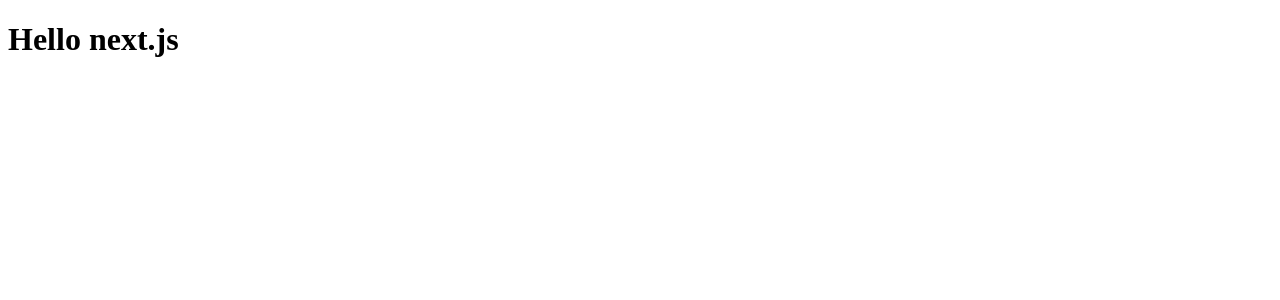
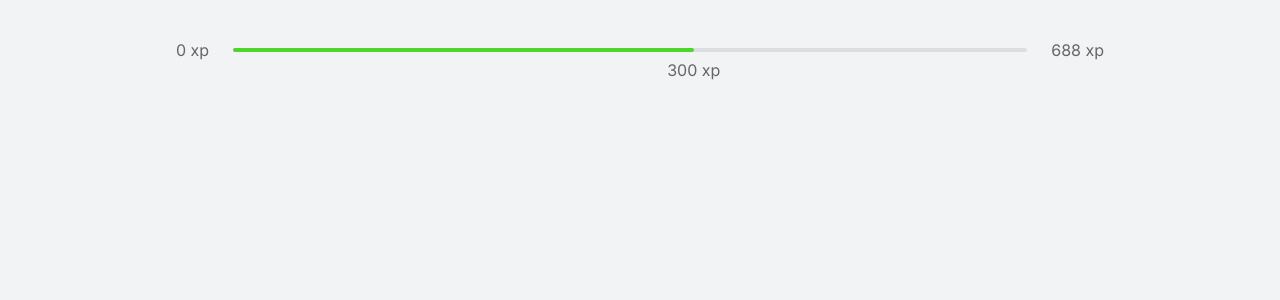
Before and after one commit to benmacario/app-moveit, a Next.js app: page / in a window 1280 px wide. Shown: the top 300 px of the page. Built offline with nearby package versions, Linux system fonts and the light colour scheme.

Commit message:
firt commit, create component ExperienceBar and styles

```diff
--- a/pages/index.tsx
+++ /dev/null
@@ -1,5 +0,0 @@
-export default function Home() {
-  return (
-    <h1>Hello next.js</h1>
-  )
-}
--- /dev/null
+++ b/src/components/ExperienceBar.tsx
@@ -0,0 +1,15 @@
+export function ExperienceBar() {
+  return (
+    <header className="experience-bar">
+      <span>0 xp</span>
+      <div>
+        <div style={{ width: '58%' }}/>
+        <span className="current-experience" style={{left: '58%'}}>
+          300 xp
+        </span>
+      </div>
+      <span>688 xp</span>
+
+    </header>
+  )
+}
--- a/pages/_app.tsx
+++ b/src/pages/_app.tsx
@@ -1,3 +1,5 @@
+import "../styles/global.css";
+
 function MyApp({ Component, pageProps }) {
   return <Component {...pageProps} />
 }
--- /dev/null
+++ b/src/pages/index.tsx
@@ -0,0 +1,14 @@
+import Head from "next/head";
+import { ExperienceBar } from "../components/ExperienceBar";
+
+export default function Home() {
+  return (
+    <div className="container">
+      <Head>
+        <link rel="preconnect" href="https://fonts.gstatic.com" />
+        <link href="https://fonts.googleapis.com/css2?family=Inter:wght@400;500;600&family=Rajdhani:wght@600&display=swap" rel="stylesheet" />
+      </Head>
+      <ExperienceBar />
+    </div>
+  )
+}
--- /dev/null
+++ b/src/styles/global.css
@@ -0,0 +1,92 @@
+* {
+  margin: 0;
+  padding: 0;
+  box-sizing: border-box;
+}
+
+:root {
+  --white: #fff;
+  --background: #f2f3f5;
+  --gray-line: #dcdde0;
+  --text: #666666;
+  --text-highlight: #b3b9ff;
+  --title: #2e384d;
+  --red: #e83f5b;
+  --green: #4cd62b;
+  --blue: #5965e0;
+  --blue-dark: #4953b8;
+  --blue-twitter: #2aa9e0;
+}
+
+@media (max-width: 1080px) {
+  html {
+    font-size: 93.75%;
+  }
+}
+
+@media (max-width: 720px) {
+  html {
+    font-size: 87.5%;
+  }
+}
+
+body {
+  background: var(--background);
+  color: var(--text);
+}
+
+body,
+input,
+textarea,
+button {
+  font: 400 1rem "inter", sans-serif;
+}
+
+button {
+  cursor: pointer;
+}
+
+a {
+  color: inherit;
+  text-decoration: none;
+}
+
+.container {
+  height: 100vh;
+  max-width: 992px;
+  margin: 0 auto;
+  padding: 2.5rem 2rem;
+
+  display: flex;
+  flex-direction: column;
+}
+
+.experience-bar {
+  display: flex;
+  align-items: center;
+}
+
+.experience-bar span {
+  font-size: 1rem;
+}
+
+.experience-bar > div {
+  flex: 1;
+  height: 4px;
+  border-radius: 4px;
+  background: var(--gray-line);
+  margin: 0 1.5rem;
+  position: relative;
+}
+
+.experience-bar > div > div {
+  height: 4px;
+  border-radius: 4px;
+  background: var(--green);
+}
+
+span.current-experience {
+  position: absolute;
+  top: 12px;
+  transform: translateX(-50%);
+}
```
